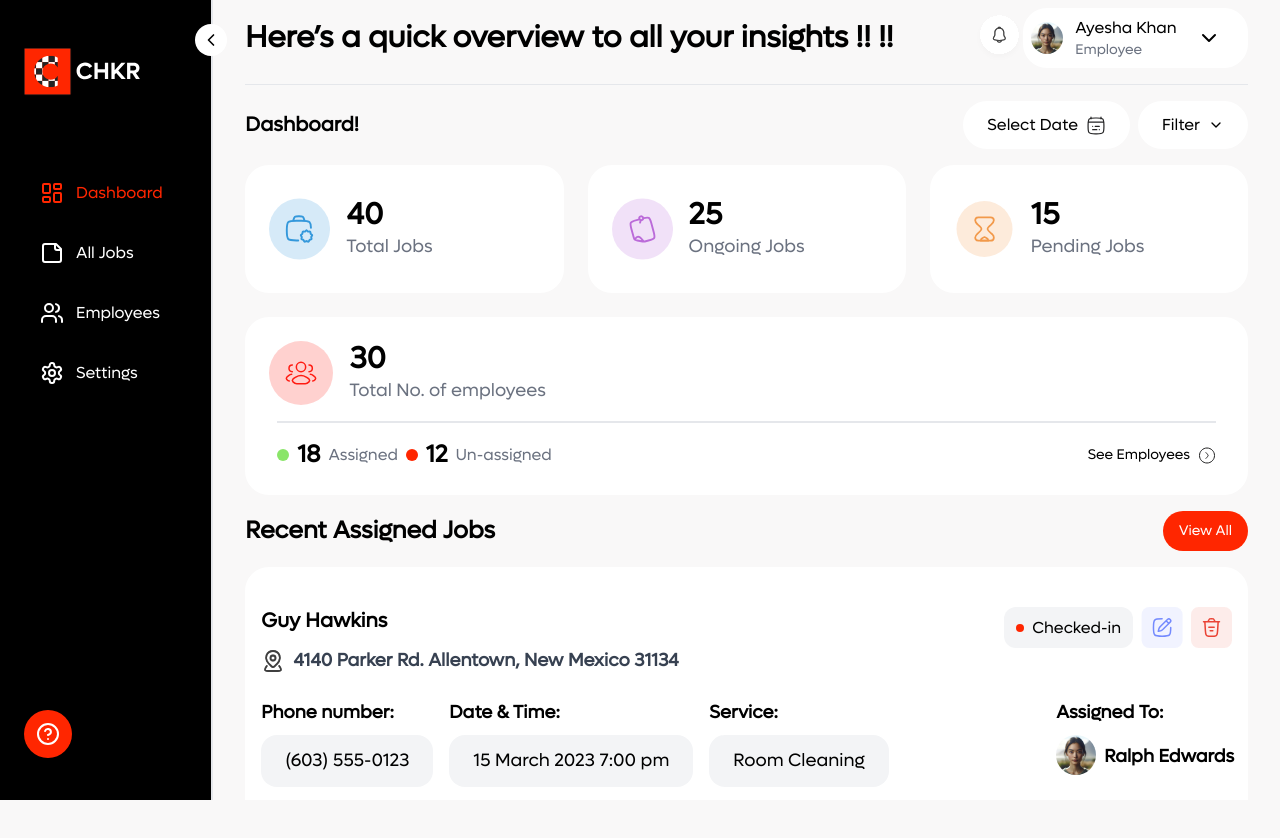
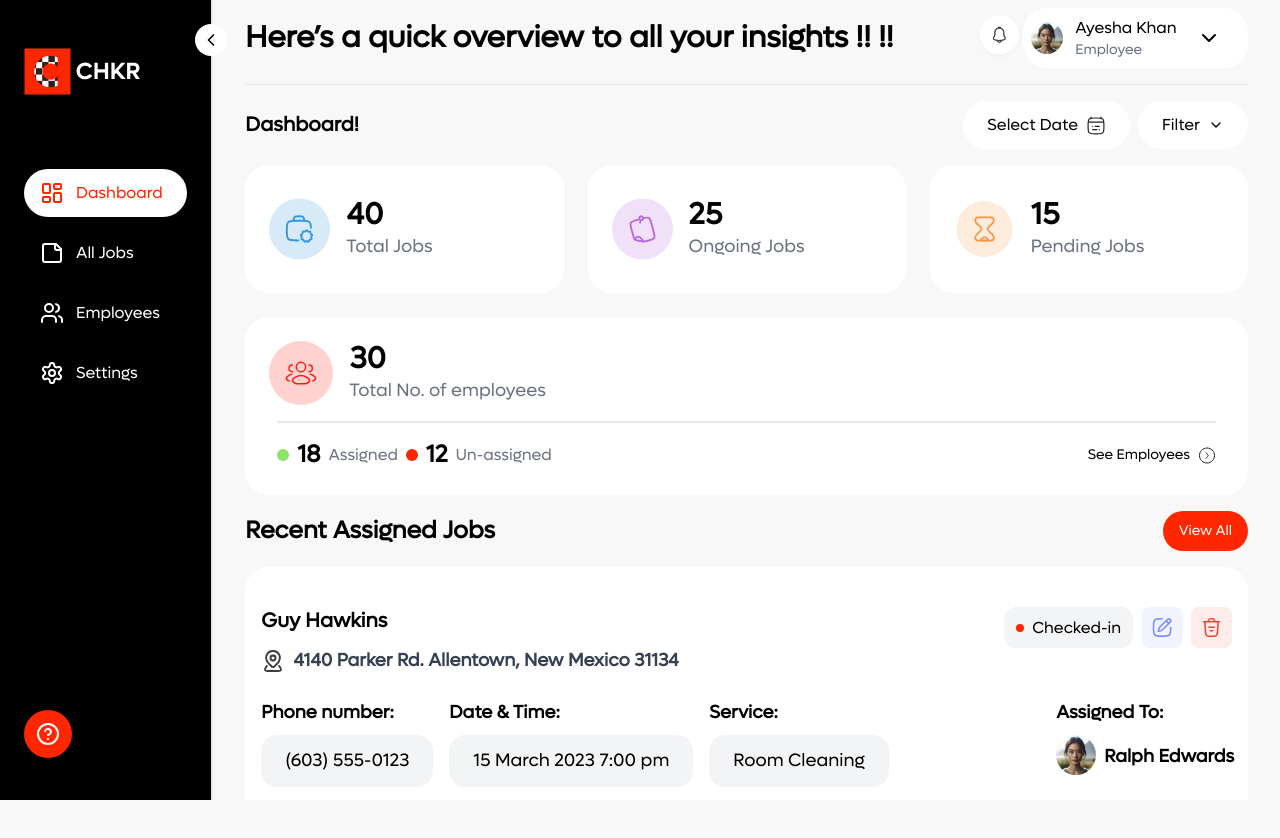
Before and after one commit to abrauf18/chkr, a Next.js app: page /company-admin/dashboard in a window 1280 px wide. Shown: the top 838 px of the page. Built offline with nearby package versions, Linux system fonts and the light colour scheme.

Commit message:
fix: color change on active state

```diff
--- a/components/shared/mobile-nav.tsx
+++ b/components/shared/mobile-nav.tsx
@@ -1,5 +1,5 @@
 "use client";
-import React, { useState } from "react";
+import React, { useState, useEffect } from "react";
 import { usePathname } from "next/navigation";
 import Link from "next/link";
 import clsx from "clsx";
@@ -42,18 +42,15 @@ const MobileNav = () => {
   ];
 
   const [sidebarOpen, setSidebarOpen] = useState(false);
+  const [activePath, setActivePath] = useState("/company-admin/dashboard");
 
-  console.log(sidebarOpen);
+  const handleClick = (path: string) => {
+    setActivePath(path);
+  };
 
   const toggleSidebar = () => {
     setSidebarOpen(!sidebarOpen);
   };
-
-  const isActive = (path: string) => {
-    const currentPath = pathname.split("#")[0];
-    return currentPath.startsWith(path);
-  };
-
 
   return (
     <div className="md:hidden">
@@ -100,9 +97,11 @@ const MobileNav = () => {
                   <Link href={item.path}>
                     <div
                       className={clsx(
-                        "flex items-center w-full h-12 hover:text-primary hover:bg-white text-white rounded-3xl px-4",
-                        isActive(item.path) && "text-primary",
+                        "flex items-center w-full h-12 rounded-3xl px-4",
+                        activePath === item.path && "bg-white text-primary",
+                        activePath !== item.path && "text-white"
                       )}
+                      onClick={() => handleClick(item.path)}
                     >
                       <div>{item.icon}</div>
                       <span className="ml-3">{item.title}</span>
--- a/components/shared/sidebar.tsx
+++ b/components/shared/sidebar.tsx
@@ -1,6 +1,5 @@
 "use client";
-import React from "react";
-import { usePathname } from "next/navigation";
+import React, { useState } from "react";
 import {
   Users,
   StickyNote,
@@ -14,7 +13,6 @@ import Link from "next/link";
 import clsx from "clsx";
 
 const SideBar = ({ open }: { open: boolean }) => {
-  const pathname = usePathname();
 
   const list = [
     {
@@ -39,9 +37,10 @@ const SideBar = ({ open }: { open: boolean }) => {
     },
   ];
 
-  const isActive = (path: string) => {
-    const currentPath = pathname.split("#")[0];
-    return currentPath.startsWith(path);
+  const [activePath, setActivePath] = useState("/company-admin/dashboard");
+
+  const handleClick = (path: string) => {
+    setActivePath(path);
   };
 
   return (
@@ -68,10 +67,12 @@ const SideBar = ({ open }: { open: boolean }) => {
               <Link href={item.path}>
                 <div
                   className={clsx(
-                    "flex items-center w-full h-12 hover:text-primary hover:bg-white rounded-3xl xl:px-4",
-                    isActive(item.path) && "text-primary",
-                    !open && "justify-center"
+                    "flex items-center w-full h-12 rounded-3xl xl:px-4",
+                    activePath === item.path && "bg-white text-primary",
+                    !open && "justify-center",
+                    "hover:text-primary hover:bg-white cursor-pointer"
                   )}
+                  onClick={() => handleClick(item.path)}
                 >
                   <div>{item.icon}</div>
                   {open && <span className="ml-3">{item.title}</span>}
```
